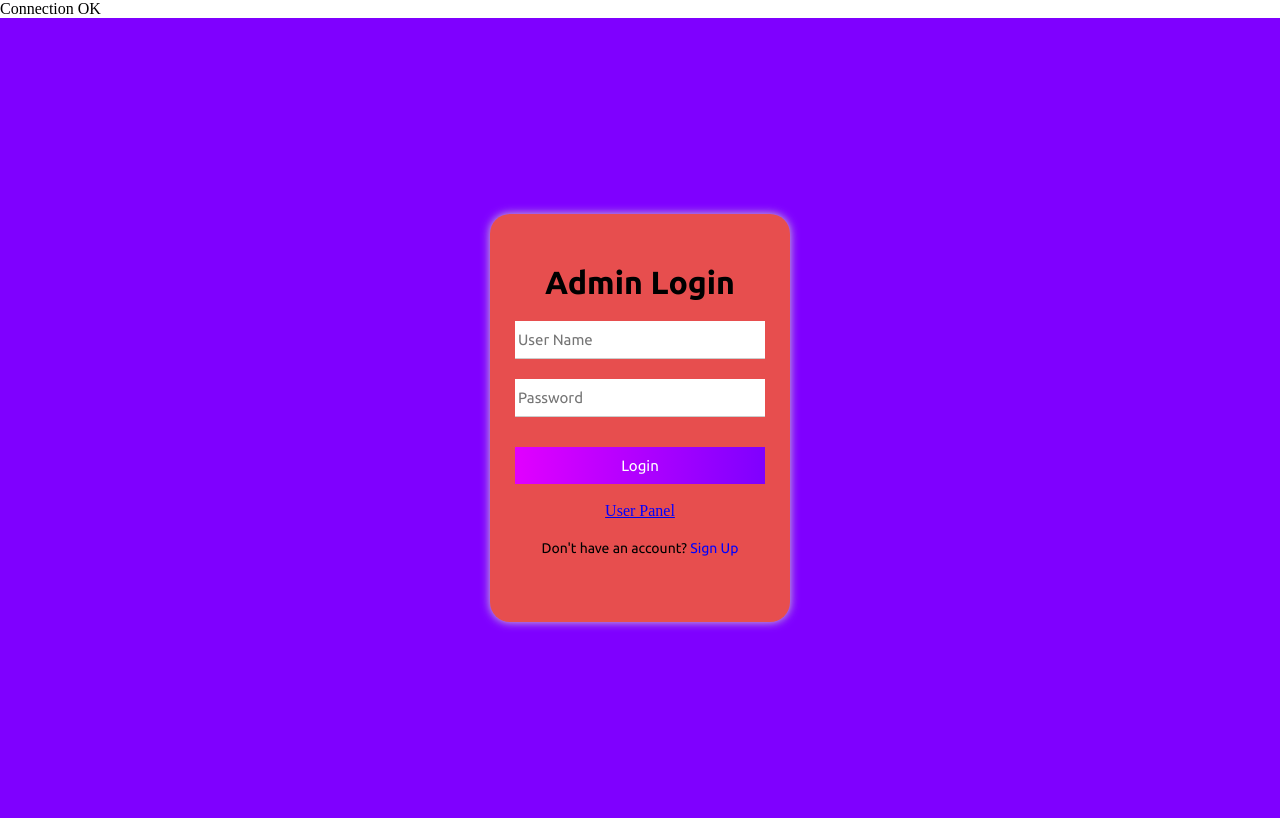
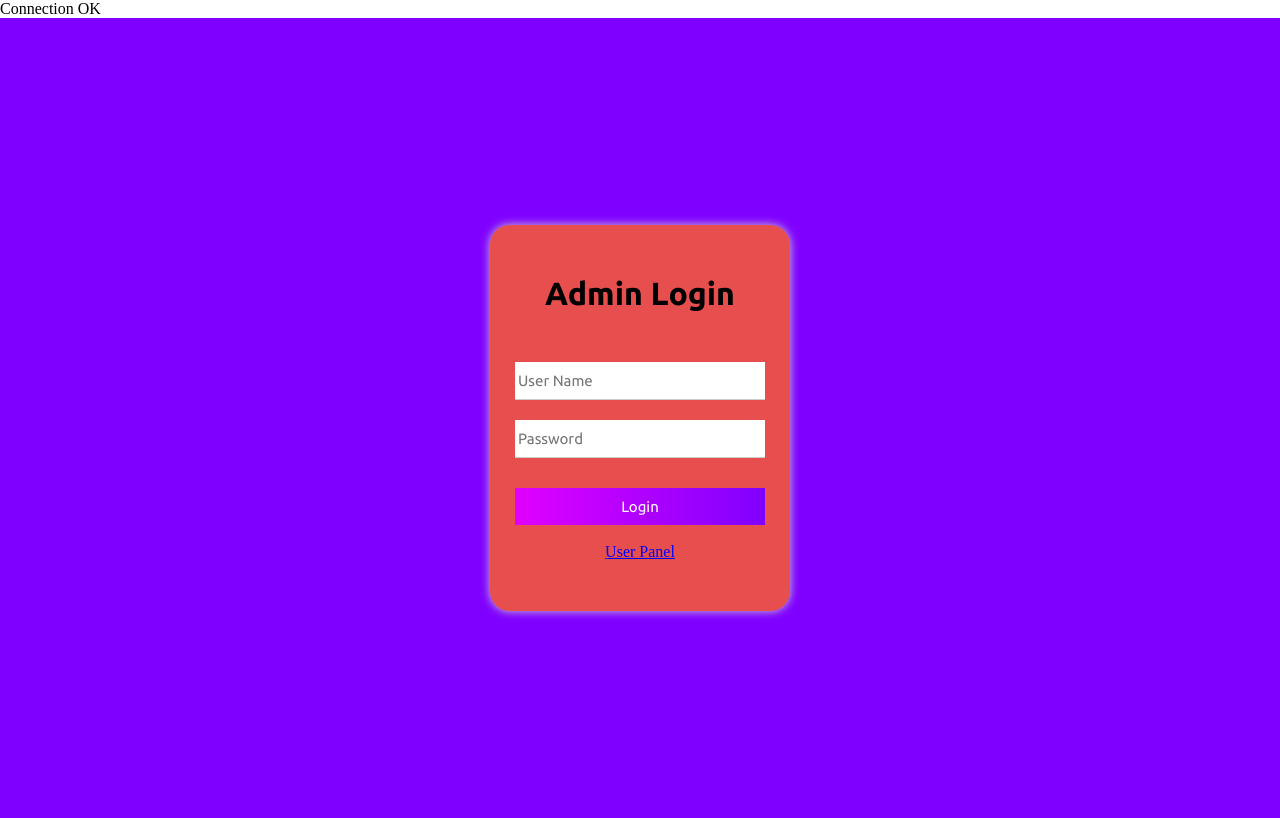
Before and after one commit to pahalwar01/Conveyance-management, a PHP site: page /admin_login.php in a window 1280 px wide. Run offline with PHP 8.4, Linux system fonts and the light colour scheme.

Commit message:
Update admin_login.php

```diff
--- a/admin_login.php
+++ b/admin_login.php
@@ -3,7 +3,7 @@ include 'connection/connection.php';
 ?>
 
 <?php
-include 'codes/admin_signup.php';
+include 'codes/admin_signin.php';
 ?>
 
 
@@ -27,18 +27,18 @@ include 'codes/admin_signup.php';
             <div id="login" class="animate__animated animate__flipInY">
                 <h1 style="text-align: center;">Admin Login</h1>
                 <!-- <form id="login_frm" autocomplete="off" method="POST"> -->
-                <!-- <form id="login_frm" autocomplete="off" method="POST"> -->
+                <form id="login_frm" autocomplete="off" method="POST">
                     <input type="text" name="email" placeholder="User Name" id="login_uname" required="required">
                     <small id="email_warning"><i class="fa fa-exclamation-triangle" aria-hidden="true"></i> Your Email ID is not Registered</small>
                     <input type="password" name="password" placeholder="Password" id="login_pwd" required="required">
                     <small id="password_warning"><i class="fa fa-exclamation-triangle" aria-hidden="true"></i> Wrong Password</small>
                     <button type="submit" id="login_btn">Login</button>
-                </form><br><br>
+                </form><br>
+                <!--<p>Don't have an account? <span id="signup_link">Sign Up</span><br><br></p>-->
                 <a href="index.php"><center><span id="#">User Panel</span></center></a>
-                <p>Don't have an account? <span id="signup_link">Sign Up</span><br><br></p>
             </div>
-            <div id="signup" class="animate__animated animate__flipInY">
-                <h1 style="text-align: center;">Admin Sign up</h1>
+            <!--<div id="signup" class="animate__animated animate__flipInY">
+                <h1 style="text-align: center;">Sign up</h1>
                 <form id="signup_frm" method="POST" autocomplete="off">
                     <input type="text" name="name" required="required" placeholder="Name" id="username">
                     <input type="email" name="email" required="required" placeholder="Email" id="email">
@@ -48,7 +48,7 @@ include 'codes/admin_signup.php';
                     <button type="submit" id="signup_btn">Sign up</button>
                 </form>
                 <p>Already have an account? <span id="login_link">Login</span><br><br></p>
-            </div>
+            </div>-->
         </div>
 
     </div>
```
